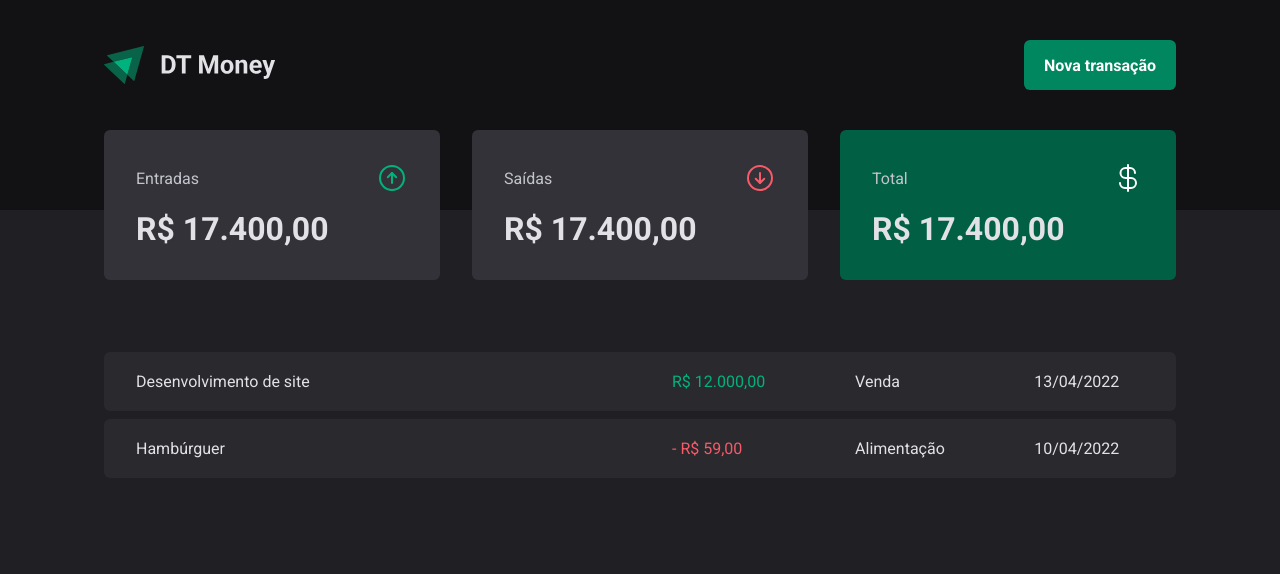
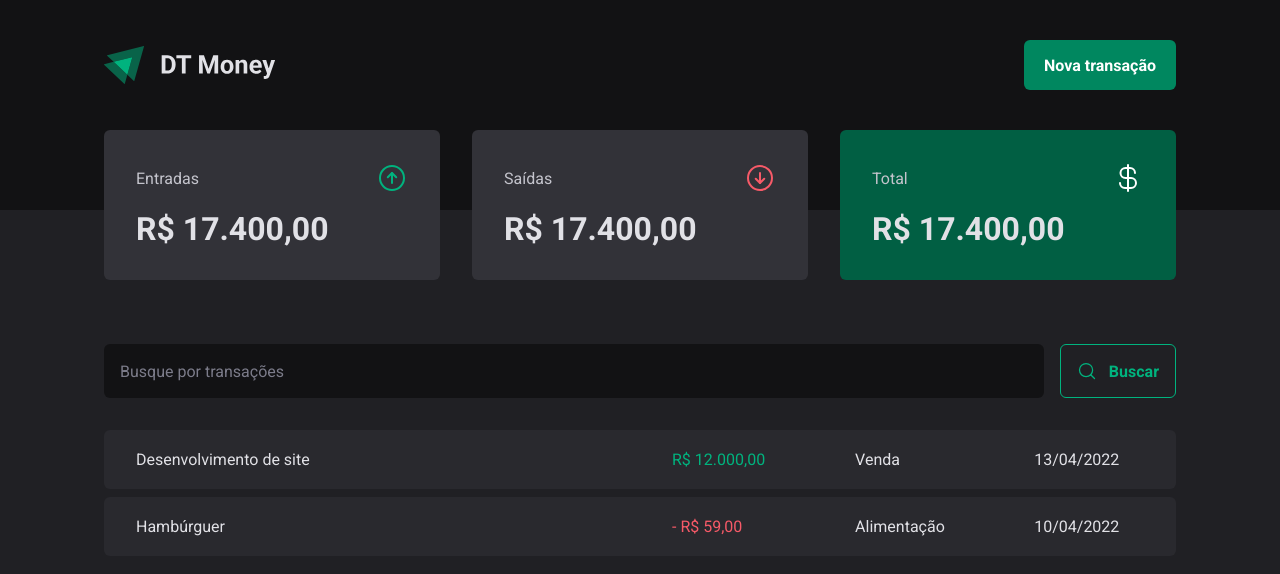
Before and after one commit to guipmdev/dt-money, a React (Vite) app: page / in a window 1280 px wide. Shown: the top 574 px of the page. Built offline with nearby package versions, Linux system fonts and the light colour scheme.

Commit message:
Estrutura visual - Componente: SearchForm

```diff
--- /dev/null
+++ b/src/pages/Transactions/components/SearchForm/index.tsx
@@ -0,0 +1,15 @@
+import { SearchFormContainer } from './styles'
+
+import { MagnifyingGlass } from 'phosphor-react'
+
+export function SearchForm() {
+  return (
+    <SearchFormContainer>
+      <input type="text" placeholder="Busque por transações" />
+
+      <button type="submit">
+        <MagnifyingGlass size={20} /> Buscar
+      </button>
+    </SearchFormContainer>
+  )
+}
--- /dev/null
+++ b/src/pages/Transactions/components/SearchForm/styles.ts
@@ -0,0 +1,49 @@
+import styled from 'styled-components'
+
+export const SearchFormContainer = styled.form`
+  display: flex;
+  gap: 1rem;
+
+  input {
+    flex: 1;
+
+    background: ${(props) => props.theme['gray-900']};
+
+    padding: 1rem;
+    border: 0;
+    border-radius: 6px;
+
+    color: ${(props) => props.theme['gray-300']};
+
+    &::placeholder {
+      color: ${(props) => props.theme['gray-500']};
+    }
+  }
+
+  button {
+    display: flex;
+    align-items: center;
+    gap: 0.75rem;
+
+    background: transparent;
+
+    padding: 1rem;
+    border: 1px solid ${(props) => props.theme['green-300']};
+    border-radius: 6px;
+
+    color: ${(props) => props.theme['green-300']};
+    font-weight: bold;
+
+    cursor: pointer;
+
+    &:hover {
+      background: ${(props) => props.theme['green-500']};
+
+      border-color: ${(props) => props.theme['green-500']};
+
+      color: ${(props) => props.theme.white};
+
+      transition: background-color 0.2s, color 0.2s, border-color 0.2s;
+    }
+  }
+`
--- a/src/pages/Transactions/index.tsx
+++ b/src/pages/Transactions/index.tsx
@@ -6,6 +6,7 @@
 
 import { Header } from '../../components/Header'
 import { Summary } from '../../components/Summary'
+import { SearchForm } from './components/SearchForm'
 
 export function Transactions() {
   return (
@@ -14,6 +15,8 @@
       <Summary />
 
       <TransactionContainer>
+        <SearchForm />
+
         <TransactionTable>
           <tbody>
             <tr>
--- a/src/pages/Transactions/styles.ts
+++ b/src/pages/Transactions/styles.ts
@@ -13,7 +13,7 @@
 
   border-collapse: separate;
   border-spacing: 0 0.5rem;
-  /* margin-top: 1.5rem; */
+  margin-top: 1.5rem;
 
   td {
     background: ${(props) => props.theme['gray-700']};
```
